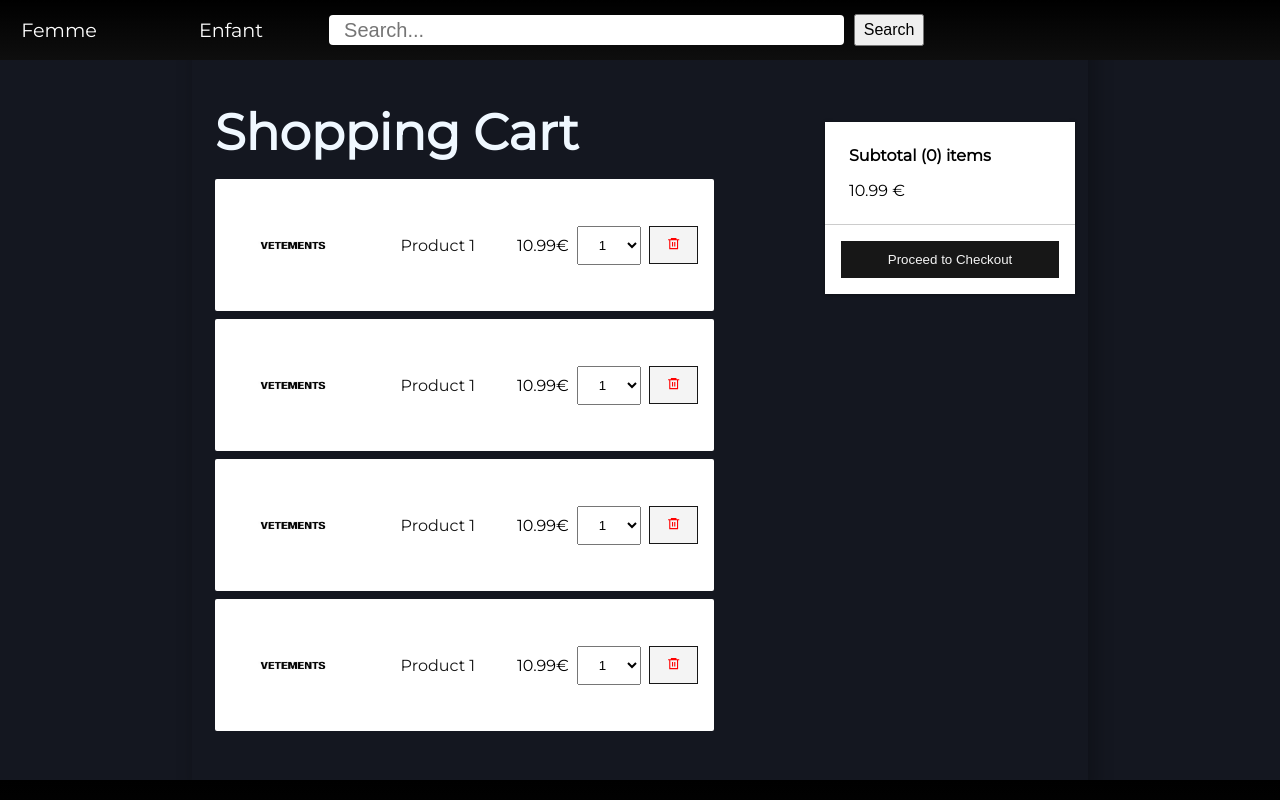
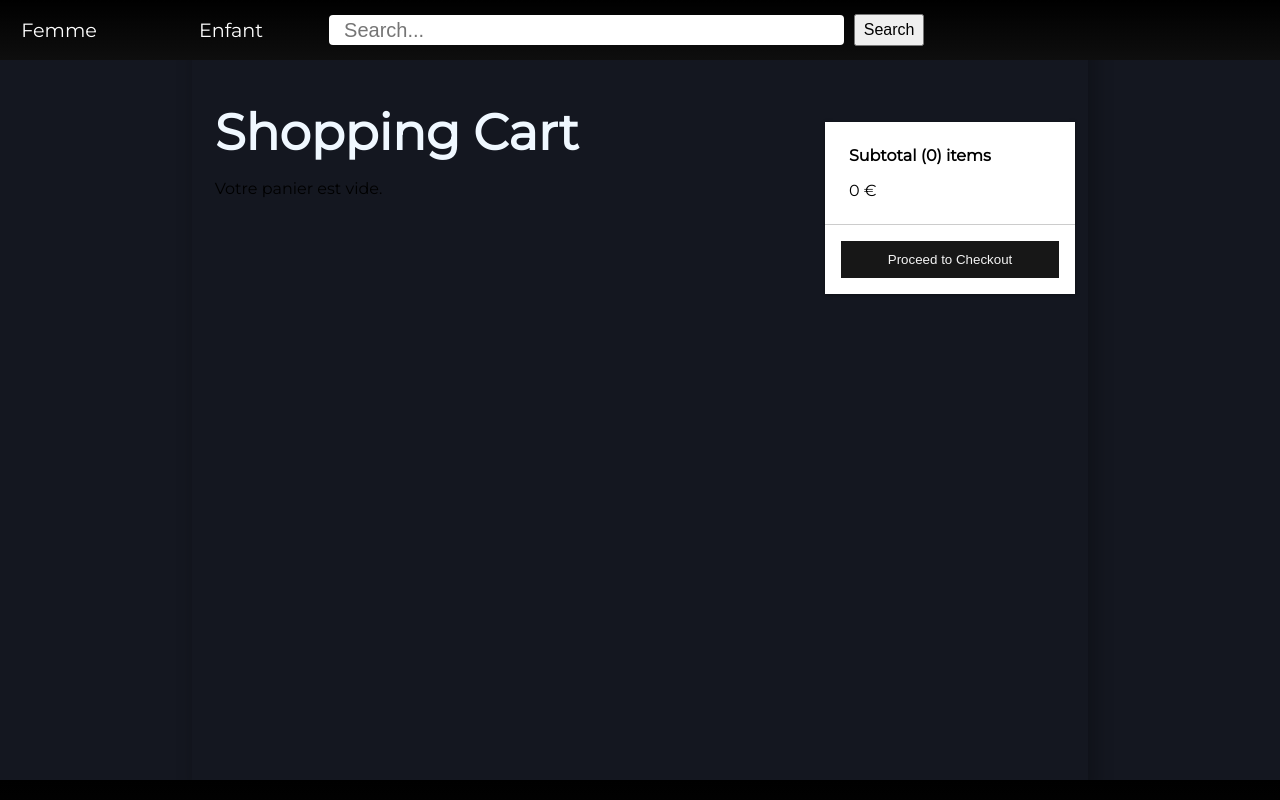
Before and after one commit to Gianni-m/ecommerce, a React (Create React App) app: page /cart in a window 1280 px wide. Shown: the top 800 px of the page. Built offline with nearby package versions, Linux system fonts and the light colour scheme.

Commit message:
add cart action

```diff
--- a/src/actions/cartActions.js
+++ b/src/actions/cartActions.js
@@ -1,9 +1,12 @@
-import {ADD_PRODUCT_TO_CART, CLEAR_CART, REMOVE_PRODUCT_FROM_CART} from "./types";
+import {ADD_PRODUCT_TO_CART, CLEAR_CART, REMOVE_PRODUCT_FROM_CART, UPDATE_CART_PRODUCT_QUANTITY} from "./types";
 
 export const addProductToCart = (product, quantity) => (dispatch) => {
     try {
         //TODO: add request
-        addProductDispatch(product, quantity);
+        const payload = addProductDispatch(product, quantity);
+        console.log(payload)
+        dispatch(payload)
+
     } catch(err) {
         console.log(err);
         throw err
@@ -20,6 +23,15 @@ export const removeProductFromCart = (productId, quantity) => (dispatch) => {
     }
 }
 
+export const updateProductQuantity = (productId, quantity) => dispatch => {
+    try {
+        dispatch(updateProductQuantityDispatch(productId, quantity))
+    } catch(err) {
+        throw err;
+    }
+}
+
+
 export const clearCart = () => (dispatch) => {
     try {
         // TODO: add request
@@ -30,13 +42,23 @@ export const clearCart = () => (dispatch) => {
     }
 }
 
+const updateProductQuantityDispatch = (productId, quantity) => {
+    return {
+        payload: {
+            productId,
+            quantity
+        },
+        type: UPDATE_CART_PRODUCT_QUANTITY
+    }
+}
+
 const addProductDispatch = (product, quantity) => {
     return {
         payload: {
-            products: product,
+            product: product,
             quantity: quantity
         },
-        action: ADD_PRODUCT_TO_CART
+        type: ADD_PRODUCT_TO_CART
     }
 }
 
@@ -46,13 +68,13 @@ const removeProductDispatch = (productId, quantity) => {
             productId: productId,
             quantity: quantity
         },
-        action: REMOVE_PRODUCT_FROM_CART
+        type: REMOVE_PRODUCT_FROM_CART
     }
 }
 
 const clearCartDispatch = () => {
     return {
         payload: {},
-        action: CLEAR_CART
+        type: CLEAR_CART
     }
 }
--- a/src/actions/types.js
+++ b/src/actions/types.js
@@ -3,4 +3,5 @@ export const LOGOUT = 'LOGOUT'
 
 export const ADD_PRODUCT_TO_CART = 'ADD_PRODUCT_TO_CART'
 export const REMOVE_PRODUCT_FROM_CART = 'REMOVE_PRODUCT_FROM_CART'
+export const UPDATE_CART_PRODUCT_QUANTITY = 'UPDATE_CART_PRODUCT_QUANTITY'
 export const CLEAR_CART = 'CLEAR_CART'
--- a/src/components/Cart/Cart.js
+++ b/src/components/Cart/Cart.js
@@ -1,9 +1,14 @@
 import "./Cart.scss"
 import React, { Fragment} from 'react';
 import CartItem from "./CartItem"
+import {useSelector} from "react-redux";
 
 
 const Cart = () => {
+    const cartStore = useSelector(state => state.cart);
+    const products = cartStore.products
+
+    const totalStats = getTotalStats(products)
     return (
 
         <Fragment>
@@ -11,16 +16,21 @@ const Cart = () => {
         <div className="cart">
         <div className="cart-left">
         <h2>Shopping Cart </h2>
-
-        <CartItem/>
-            <CartItem/>
-            <CartItem/>
-            <CartItem/>
+            {
+                products.length > 0
+                    ? cartStore.products.map((product) => {
+                        return <CartItem
+                            {...product}
+                            key={product.id}
+                        />
+                    })
+                    : <p>Votre panier est vide.</p>
+            }
         </div>
         <div className="cart-right">
             <div className="cart-info">
-                <p> Subtotal (0) items</p>
-                <p> 10.99 €</p>
+                <p> Subtotal ({totalStats.productCount}) items</p>
+                <p> {totalStats.totalPrice} €</p>
             </div>
             <div>
                 <button> Proceed to Checkout</button>
@@ -30,6 +40,21 @@ const Cart = () => {
     </div>
         </Fragment>
     );
+
 }
 
 export default Cart;
+
+const getTotalStats = (products = []) => {
+    let productCount = 0;
+    let totalPrice = 0;
+    for(let i = 0; i < products.length ; i++) {
+        const product = products[i];
+        productCount+= product.quantity;
+        totalPrice+= (product.quantity * product.price);
+    }
+    return {
+        productCount,
+        totalPrice
+    }
+}
--- a/src/components/Cart/CartItem.js
+++ b/src/components/Cart/CartItem.js
@@ -3,10 +3,23 @@ import "./CartItem.scss"
 import logo from '../../assets/images/vet_03.jpg'
 import {Link} from "react-router-dom"
 import { RiDeleteBin6Line } from "react-icons/ri";
+import {updateProductQuantity} from "../../actions/cartActions";
+import {useDispatch} from "react-redux";
 
 
 
-const CartItem = () => {
+const CartItem = (props) => {
+    console.log(props)
+
+    const dispatch = useDispatch();
+    function handleInputChange(e) {
+        if(e.target.value) {
+            const quantity = parseInt(e.target.value);
+            if(quantity && quantity > 0) {
+                dispatch(updateProductQuantity(props.id, quantity))
+            }
+        }
+    }
     return (
         <Fragment>
 
@@ -16,15 +29,17 @@ const CartItem = () => {
         </div>
 
           <Link to={`/product/${111}`} className="cartitem-name">
-              <p>Product 1</p>
+              <p>{props.name}</p>
           </Link>
-          <p className="cartitem-price">10.99€ </p>
-          <select className="cartitem-select">
-              <option value="1">1 </option>
-              <option value="2">2 </option>
-              <option value="3">3 </option>
-              <option value="4">4 </option>
-          </select>
+          <p className="cartitem-price">{props.price} €</p>
+          <input
+              className="cartitem-select"
+              type='number'
+              step='1'
+              min='1'
+              defaultValue={props.quantity}
+              onChange={handleInputChange}
+          />
 
           <button className="cartitem-deletebtn">
               <RiDeleteBin6Line/>
--- a/src/components/Cart/CartItem.scss
+++ b/src/components/Cart/CartItem.scss
@@ -37,8 +37,9 @@
   color: #dd219e;
 }
 
-.cartitem-select {
-  padding: 10px 17px;
+input.cartitem-select {
+  width: 30px;
+  padding: 10px 0 10px 17px;
 }
 
 .cartitem-deletebtn {
--- a/src/components/Product/ProductPage.js
+++ b/src/components/Product/ProductPage.js
@@ -36,20 +36,30 @@ const productExample = {
 
 
 const ProductPage =(props) => {
-    const [product, setProduct] = useState();
+    const [product, setProduct] = useState(null);
     const {productId} = props.match.params;
+    const [quantity, setQuantity] = useState(1)
+    const dispatch = useDispatch();
 
-    const dispatch = useDispatch();
     useEffect(() => {
         loadProduct(productId)
     }, []);
 
+    function handleInputChange(e) {
+        if(e.target.value && e.target.value > 0) {
+            setQuantity(e.target.value)
+        }
+    }
+    function addToCart() {
+        dispatch(addProductToCart(product, quantity))
+    }
+
     async function loadProduct(productId) {
         const productData = await dispatch(getProductById(productId))
             .then((product) => {
-                if(productData) {
+                if(product) {
                     console.log("PRODUIT TROUVE");
-                    setProduct(productData)
+                    setProduct(product)
                 } else {
                     console.log("PRODUIT INTROUVABLE");
 
@@ -91,10 +101,12 @@ const ProductPage =(props) => {
                                     <p> Status : <span> In Stock</span></p>
                                         <p> Qty :
                                             <input className="quantity" type="number" step="1"
-                                                   defaultValue={1}/>
+                                                   defaultValue={1}
+                                                   onChange={handleInputChange}
+                                            />
                                         </p>
                                 <div className="add-product">
-                                    <button type="button" onClick={() => dispatch(addProductToCart(product.id, 1))}> Add to cart</button>
+                                    <button type="button" onClick={() => addToCart()}> Add to cart</button>
                                 </div>
                                 </div>
 
--- a/src/reducers/cart.js
+++ b/src/reducers/cart.js
@@ -1,7 +1,7 @@
 import {
     ADD_PRODUCT_TO_CART,
     CLEAR_CART,
-    REMOVE_PRODUCT_FROM_CART,
+    REMOVE_PRODUCT_FROM_CART, UPDATE_CART_PRODUCT_QUANTITY,
 } from "../actions/types";
 
 const initialState = {
@@ -19,6 +19,10 @@ export default function cartReducer(state = initialState, action) {
             products: removeProductFromCart(state.products, action.payload.productId, action.payload.quantity)
         }
         case CLEAR_CART: return initialState
+        case UPDATE_CART_PRODUCT_QUANTITY: return {
+            ...state,
+            products: updateProductQuantity(state.products, action.payload.productId, action.payload.quantity)
+        }
         default:
             return state;
     }
@@ -44,11 +48,16 @@ const removeProductFromCart = (products, productId, quantity) => {
 }
 
 const addProductToCart = (products, product, quantity) => {
+    console.log(products)
+    console.log(product)
+    console.log(quantity)
     //TODO check for product conflict
     const index = getProductIndex(products, product.id);
-    if(index) {
+    console.log(index)
+    if(index != null) {
         products[index].quantity += quantity;
     } else {
+        console.log('ici ?')
         products.push({
             ...product,
             quantity: quantity
@@ -56,3 +65,11 @@ const addProductToCart = (products, product, quantity) => {
     }
     return products;
 }
+
+const updateProductQuantity = (products, productId, quantity) => {
+    const index = getProductIndex(products, productId)
+    if(index != null) {
+        products[index].quantity = quantity
+    }
+    return products;
+}
```
